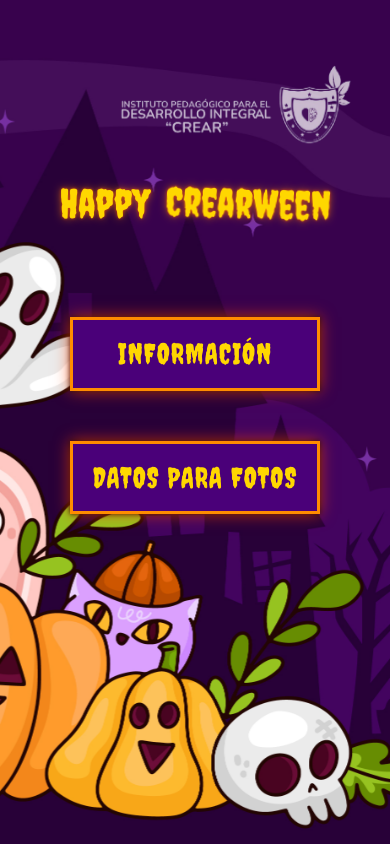
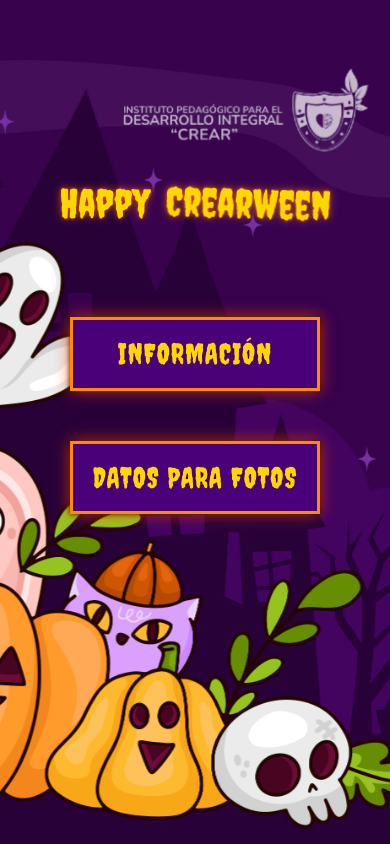
Before and after one commit to Alejosanch97/halloweencrear, a React (Vite) app: page / in a window 390 px wide. Built offline with nearby package versions, Linux system fonts and the light colour scheme.

Commit message:
logo correr

```diff
--- a/src/styles/home.css
+++ b/src/styles/home.css
@@ -627,7 +627,7 @@ body {
         top: 20px; /* Lo ponemos arriba */
         left: 22%; /* Lo centramos horizontalmente */
         transform: translateX(-50%); /* Ajuste de centrado */
-        width: 300px; /* Tamaño mucho más pequeño para centrarlo sin estorbar */
+        width: 320px; /* Tamaño mucho más pequeño para centrarlo sin estorbar */
         z-index: 1001;
         box-shadow: none; /* Quitamos la sombra de media query que no está bien definida */
     }
```
